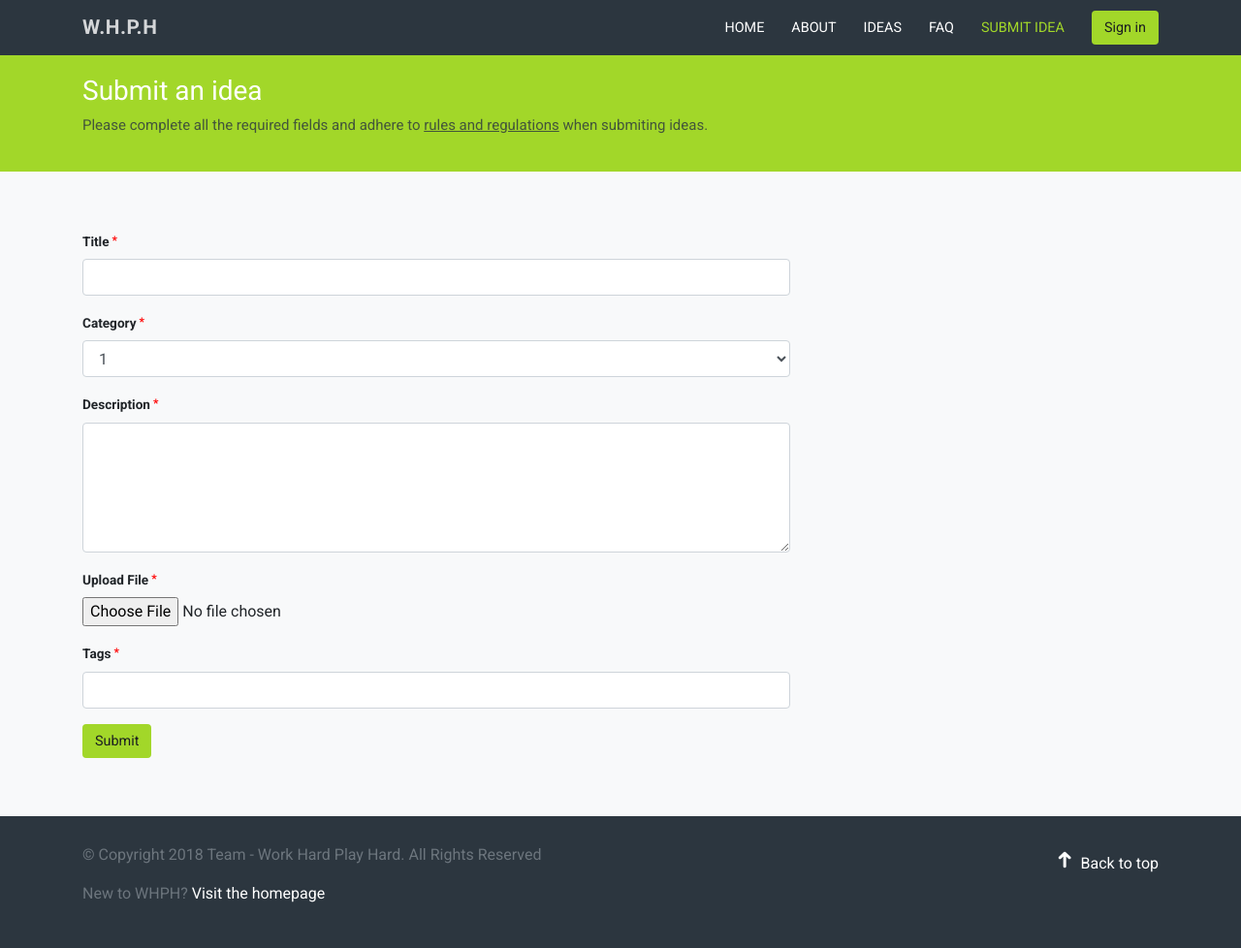
After one commit to arturasTY/COMP1640-WHPH-Repo, a PHP site: page /submit_idea.html in a window 1280 px wide. The commit adds this page. Shown: the whole page at 97% size. Run offline with PHP 8.4, Linux system fonts and the light colour scheme; some libraries are stand-ins or nearby versions.

Commit message:
submit-idea-edit

```diff
--- a/styles/style.css
+++ b/styles/style.css
@@ -214,6 +214,7 @@ button:focus {
 
 .user-1:last-child, .idea-1:last-child {
     margin-bottom: 10px;
+    border-bottom: none;
 }
 
 .idea-1 {
@@ -352,22 +353,26 @@ h1.idea-lead span {
     opacity: .7;
 }
 
-a.cta {
+.cta {
     background-color: #a2d729;
     color: #1b1e21;
     font-size: .9em;
     margin-left: 20px;
 }
 
-a.cta:hover {
+.cta:hover {
     background-color: transparent;
     color: #a2d729;
     border-color: #a2d729;
 
 }
 
-a.cta:focus {
+.cta:focus {
     box-shadow: none;
+}
+
+.submit-idea {
+    margin-left: 0;
 }
 
 .anim-icons {
@@ -473,7 +478,7 @@ a.cta:focus {
     position: relative;
 }
 
-.form-control:focus {
+.form-control:focus, .form-control-file:focus {
     color: #495057 !important;
     background-color: rgba(162,215,41, .15);
     border-color: #a2d729 !important;
@@ -519,22 +524,41 @@ footer a > i {
     margin-right: 10px;
 }
 
-/*
-@keyframes coll {
-    0% {
-        opacity: 0;
-        transform: scale(.3);
-    }
-    50% {
-        opacity: 1;
-        transform: scale(1);
-    }
-    70% {
-        transform: scale(0.9);
-    }
-    100% {
-        transform: scale(1);
-        opacity: 1;
-    }
+
+/* Submit idea page */
+
+.submit-idea-title {
+    background: #a2d729;
+    color: white;
+    padding: 20px 0;
 }
-*/
+
+.submit-idea-title h1 {
+    //font-weight: 700;
+    font-size: 1.75em;
+    line-height: normal;
+}
+
+.submit-idea-title p {
+    opacity: .8;
+    color: #2C363F;
+    font-size: 15px;
+}
+
+.submit-idea-title p a {
+    text-decoration: underline;
+    color: inherit;
+}
+
+#submit-idea label:after {
+    content: " *";
+    color: #FF0000;
+    font-size: 12px;
+    display: inline-block;
+    vertical-align: text-bottom;
+    padding-left: 3px;
+}
+
+#submit-idea {
+    margin: 60px 0;
+}
--- /dev/null
+++ b/submit_idea.html
@@ -0,0 +1,106 @@
+<!DOCTYPE html>
+<html lang="en">
+<head>
+    <meta charset="UTF-8">
+    <title>Submit Ideas</title>
+    <meta name="viewport" content="width=device-width, initial-scale=1.0, maximum-scale=1.0, user-scalable=no">
+    <link href="https://fonts.googleapis.com/css?family=Roboto:300,400,700" rel="stylesheet">
+    <link rel="stylesheet" href="http://code.ionicframework.com/ionicons/2.0.1/css/ionicons.min.css">
+    <link rel="stylesheet" href="https://maxcdn.bootstrapcdn.com/bootstrap/4.0.0/css/bootstrap.min.css" integrity="sha384-Gn5384xqQ1aoWXA+058RXPxPg6fy4IWvTNh0E263XmFcJlSAwiGgFAW/dAiS6JXm" crossorigin="anonymous">
+    <link rel="stylesheet" href="styles/style.css">
+</head>
+<body class="bg-light">
+    <nav class="navbar navbar-expand-lg navbar-dark bg-dark-1 text-dark" style="box-shadow: none;">
+        <div class="container">
+        <a href="index.html" class="navbar-brand logo"><span>W.H.P.H</span></a>
+
+        <button class="navbar-toggler" type="button" data-toggle="collapse" data-target="#navbarSupportedContent">
+            <span class="navbar-toggler-icon"></span>
+        </button>
+
+        <div class="collapse navbar-collapse" id="navbarSupportedContent">
+            <ul class="navbar-nav ml-auto">
+                <li class="nav-item">
+                    <a href="index.html" class="nav-link">Home</a>
+                </li>
+                <li class="nav-item">
+                    <a href="about.html" class="nav-link">About</a>
+                </li>
+                <li class="nav-item">
+                    <a href="ideas.html" class="nav-link">Ideas</a>
+                </li>
+                 <li class="nav-item">
+                    <a href="faq.html" class="nav-link">FAQ</a>
+                </li>
+                 <li class="nav-item">
+                    <a href="submit_idea.html" class="nav-link outline">Submit idea</a>
+                </li>
+            </ul>
+            <a class="btn btn-outline cta" href="#" data-toggle="modal" data-target="#exampleModalCenter">Sign in</a>
+        </div>
+        </div>
+    </nav> <!--end of main nav -->
+
+    <div class="submit-idea-title">
+        <div class="container">
+            <h1>Submit an idea</h1>
+            <p>Please complete all the required fields and adhere to <a href="#">rules and regulations</a> when submiting ideas.</p>
+        </div>
+    </div>
+    <div class="container">
+        <div class="row">
+            <div class="col-md-8">
+                <form action="#" method="POST" id="submit-idea">
+                  <div class="form-group">
+                    <label for="exampleFormControlInput1">Title</label>
+                    <input type="text" class="form-control" id="exampleFormControlInput1" placeholder="">
+                  </div>
+                  <div class="form-group">
+                    <label for="exampleFormControlSelect1">Category</label>
+                    <select class="form-control" id="exampleFormControlSelect1">
+                      <option>1</option>
+                      <option>2</option>
+                      <option>3</option>
+                      <option>4</option>
+                      <option>5</option>
+                    </select>
+                  </div>
+                  <div class="form-group">
+                    <label for="exampleFormControlTextarea1">Description</label>
+                    <textarea class="form-control" name="description" rows="5"></textarea>
+                  </div>
+                  <div class="form-group">
+                    <label for="exampleFormControlFile1">Upload File</label>
+                    <input type="file" class="form-control-file" id="exampleFormControlFile1">
+                  </div>
+                  <div class="form-group">
+                    <label for="exampleFormControlInput1">Tags</label>
+                    <input type="text" class="form-control" id="exampleFormControlInput1" placeholder="">
+                  </div>
+                  <button type="submit" class="btn cta submit-idea">Submit</button>
+                </form>
+            </div>
+        </div>
+    </div>
+
+
+
+
+    <footer class="text-muted">
+      <div class="container">
+        <p class="float-right">
+          <a href="#"><i class="ion-arrow-up-c"></i>Back to top</a>
+        </p>
+        <p>&copy; Copyright 2018 Team - Work Hard Play Hard. All Rights Reserved</p>
+        <p>New to WHPH? <a href="index.html">Visit the homepage</a></p>
+      </div>
+    </footer>
+
+
+
+
+    <script src="https://code.jquery.com/jquery-3.2.1.slim.min.js" integrity="sha384-KJ3o2DKtIkvYIK3UENzmM7KCkRr/rE9/Qpg6aAZGJwFDMVNA/GpGFF93hXpG5KkN" crossorigin="anonymous"></script>
+    <script src="https://maxcdn.bootstrapcdn.com/bootstrap/4.0.0/js/bootstrap.min.js" integrity="sha384-JZR6Spejh4U02d8jOt6vLEHfe/JQGiRRSQQxSfFWpi1MquVdAyjUar5+76PVCmYl" crossorigin="anonymous"></script>
+    <script src="js/script.js"></script>
+</body>
+</html>
```
Also changed, not shown: ideas.html (+4 -4 lines), index.html (+4 -4 lines).
